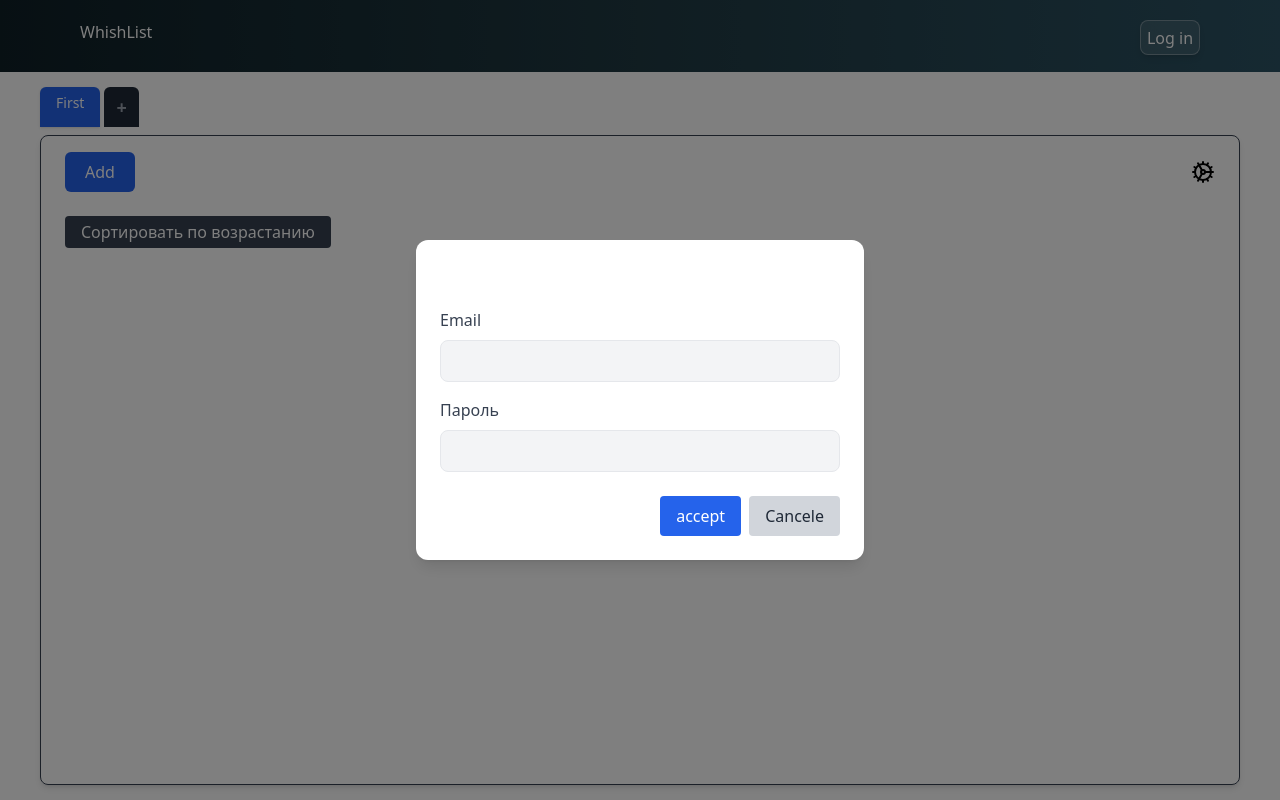
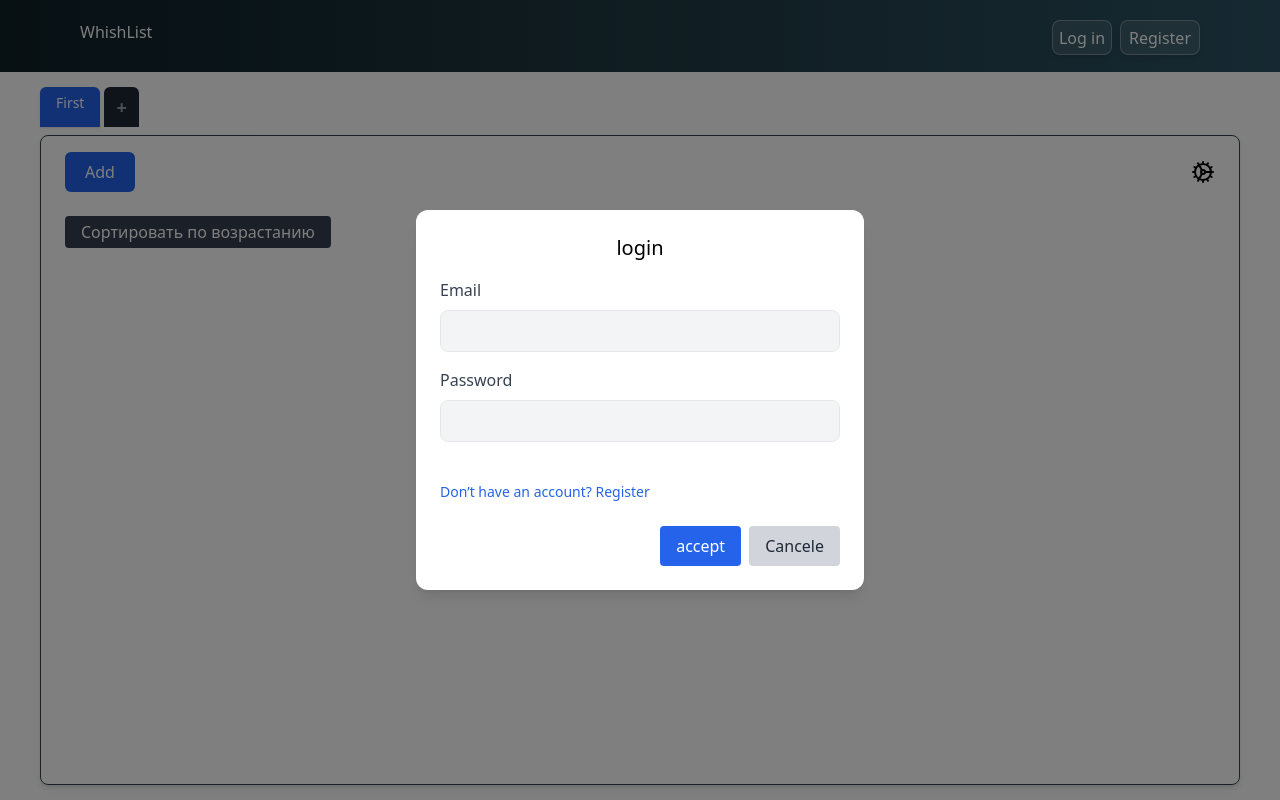
Before and after one commit to OneLastT1me/WishList-app, a React (Vite) app: page /WishList in a window 1280 px wide. Both pictures are taken after a click on the button "Log in". Built offline with nearby package versions, Linux system fonts and the light colour scheme.

Commit message:
refactoring modalWindow  v2

```diff
--- /dev/null
+++ b/src/components/auth/authUser.tsx
@@ -0,0 +1,45 @@
+import ModalWrapper from "../modals/modalWrapper"
+
+interface modalProps {
+    isOpen: boolean;
+    onClose: () => void;
+    onSwitchToRegister: () => void
+  }
+
+const AuthUser = ({isOpen, onClose, onSwitchToRegister}: modalProps) => {
+
+    if(!isOpen) return null
+
+    return (
+        <ModalWrapper
+            title='Registration'
+            textButton="Registration"
+            onClose={onClose}
+            onAltClick={onClose}
+        >
+                <div className="mb-4">
+                    <label htmlFor="email" className="block text-gray-700 mb-2">
+                        Email
+                    </label>
+                    <input
+                    className="w-full px-4 py-2 border rounded-lg bg-gray-100 text-gray-800 focus:outline-none focus:ring-2 focus:ring-blue-600"
+                    />
+                </div>
+                <div className="mb-6">
+                    <label htmlFor="password" className="block text-gray-700 mb-2">
+                        Password
+                    </label>
+                    <input
+                        className="w-full px-4 py-2 border rounded-lg bg-gray-100 text-gray-800 focus:outline-none focus:ring-2 focus:ring-blue-600"
+                    />
+                <h3
+                    onClick={onSwitchToRegister}
+                    className="mt-10 text-sm text-blue-600 hover:text-blue-800 hover:underline cursor-pointer transition duration-200"
+                >
+                    Do you have account? Log in
+                </h3>
+            </div>
+        </ModalWrapper>
+ )
+}
+export default AuthUser
--- a/src/components/auth/login.tsx
+++ b/src/components/auth/login.tsx
@@ -1,17 +1,19 @@
 import { useEffect, useState } from "react";
 import ModalWrapper from "../modals/modalWrapper";
-interface LoginModalProps {
-    isOpen: boolean;
+import AuthUser from "./AuthUser";
+interface modalProps {
+    isOpen: boolean
     onClose: () => void;
+    onSwitchToRegister: () => void
   }
 
-const LoginModal: React.FC<LoginModalProps>= ({isOpen, onClose}) =>{
+const LogInModal = ({isOpen, onClose, onSwitchToRegister}: modalProps) =>{
     const [email, setEmail] = useState("");
     const [password, setPassword] = useState("");
+    const [modalAuthUser, setModalAuth] = useState<null | 'login' | 'register'>(null)
     const [error, setError] = useState("");
 
     const handleSubmit = (e: React.FormEvent<HTMLFormElement>) => {
-      e.preventDefault();
       if (email === "user@example.com" && password === "password123") {
         console.log("Авторизация успешна!");
         setError("");
@@ -36,7 +38,6 @@ const LoginModal: React.FC<LoginModalProps>= ({isOpen, onClose}) =>{
         onAltClick={onClose}
         textButton='accept'
       >
-        <form onSubmit={handleSubmit}>
           <div className="mb-4">
             <label htmlFor="email" className="block text-gray-700 mb-2">
               Email
@@ -49,16 +50,24 @@ const LoginModal: React.FC<LoginModalProps>= ({isOpen, onClose}) =>{
 
           <div className="mb-6">
             <label htmlFor="password" className="block text-gray-700 mb-2">
-              Пароль
+              Password
             </label>
             <input
               className="w-full px-4 py-2 border rounded-lg bg-gray-100 text-gray-800 focus:outline-none focus:ring-2 focus:ring-blue-600"
               value={password}
               onChange={(e) => setPassword(e.target.value)} />
-          </div>
-        </form>
+            {
+              error && <p>error</p>
+            }
+            <h3
+              onClick={onSwitchToRegister}
+              className="mt-10 text-sm text-blue-600 hover:text-blue-800 hover:underline cursor-pointer transition duration-200"
+            >
+                Don’t have an account? Register
+            </h3>
+            </div>
       </ModalWrapper>
       );
 }
 
-export default LoginModal
+export default LogInModal
--- a/src/components/header/menu.tsx
+++ b/src/components/header/menu.tsx
@@ -1,24 +1,32 @@
 import { useState } from 'react';
 import '../../index.css'
-import LoginModal from '../auth/login';
+import LogInModal from '../auth/login';
+import AuthUser from '../auth/AuthUser';
 
 const Menu = () =>{
-    const [modalOpen, setModalOpen] = useState(false);
+    const [modalOpen, setModalOpen] = useState<null | 'login' | 'register'>(null)
 
     return (
         <header className='h-[72px] px-[80px] py-[20px] bg-gradient-to-r from-[#0f2027] via-[#203a43] to-[#2c5364] text-white flex justify-between'>
             <div>
                 WhishList
             </div>
-            <div>
+            <div className='flex gap-2'>
                 <button
                     className='h-[35px] w-[60px] mb-[50px] bg-white/10 backdrop-blur-lg text-white border border-white/30 rounded-lg shadow-md hover:bg-white/20 transition duration-300'
-                    onClick={() => setModalOpen(true)}
+                    onClick={() => setModalOpen('login')}
                 >
                     Log in
                 </button>
+                <button
+                    className='h-[35px] w-[80px] mb-[50px] bg-white/10 backdrop-blur-lg text-white border border-white/30 rounded-lg shadow-md hover:bg-white/20 transition duration-300'
+                    onClick={() => setModalOpen('register')}
+                >
+                    Register
+                </button>
             </div>
-        <LoginModal isOpen={modalOpen} onClose={()=> setModalOpen(false)}/>
+        <LogInModal isOpen={modalOpen === 'login'} onClose={()=> setModalOpen(null)} onSwitchToRegister={()=> setModalOpen('register')}/>
+        <AuthUser isOpen={modalOpen === 'register'} onClose={()=> setModalOpen(null)} onSwitchToRegister={()=> setModalOpen('login')}/>
         </header>
     )
 }
--- a/src/components/modals/modalWrapper.tsx
+++ b/src/components/modals/modalWrapper.tsx
@@ -3,8 +3,8 @@ type Props = {
     title: string
     children: React.ReactNode
     textButton: string
-    onClose: () => void
-    onAltClick: () => void
+    onClose?: () => void
+    onAltClick?: () => void
 }
 
 const ModalWrapper: React.FC<Props> = ({title, children, onClose, textButton, onAltClick}) =>{
@@ -18,7 +18,7 @@ const ModalWrapper: React.FC<Props> = ({title, children, onClose, textButton, on
             className="bg-white rounded-xl shadow-lg w-[90%] max-w-md p-6"
             onClick={(e) => e.stopPropagation()}
         >
-            <h2 className="text-xl font-semibold mb-4 text-center">{title}</h2>
+            <h2 className="text-xl  mb-4 text-center text-black">{title}</h2>
                 {children}
             <div className="flex justify-end gap-2">
                 <button
```
